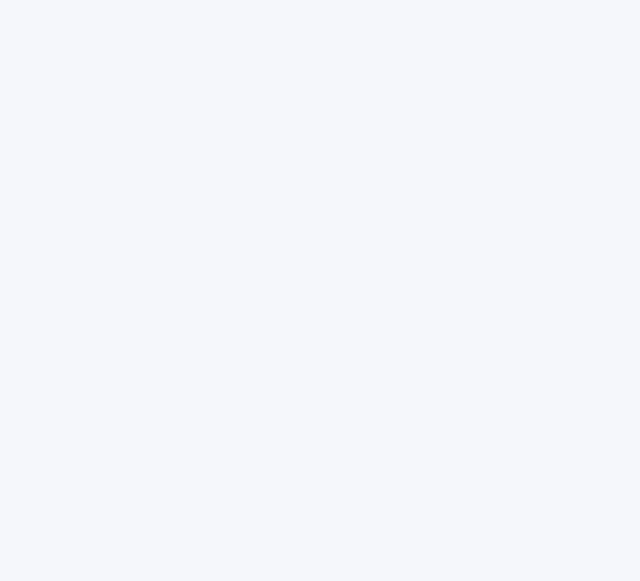
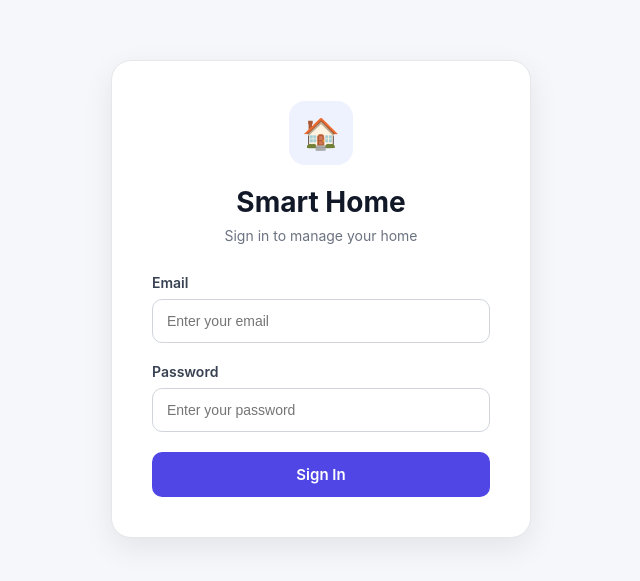
Before and after one commit to Thanu-Venu/smart-home-monitoring-system, a React (Vite) app in the folder websimulator/: page /login in a window 1280 px wide. Before the commit this address had no page. Shown: the part 101-682 px from the top of the page, without its empty margins (319-959 px from the left). Built offline with nearby package versions, Linux system fonts and the light colour scheme.

Commit message:
User Authentication Updated for Web Simulator

```diff
--- a/websimulator/src/App.jsx
+++ b/websimulator/src/App.jsx
@@ -1,5 +1,6 @@
 import{ BrowserRouter, Routes, Route, Navigate, } from "react-router-dom";
 
+import Login from "./pages/Login";
 import Dashboard from "./pages/Dashboard";
 import Floors from "./pages/Floors";
 import FloorDetails from "./pages/FloorDetails";
@@ -12,9 +13,14 @@ function App() {
   return (
     <BrowserRouter>
     <Routes>
+
       <Route
           path="/"
-          element={<Navigate to="/dashboard" replace />}
+          element={<Navigate to="/login" replace />}
+      />
+      <Route
+        path="/login"
+        element={<Login />}
       />
       <Route
           path="/dashboard"
--- a/websimulator/src/components/Header.jsx
+++ b/websimulator/src/components/Header.jsx
@@ -1,4 +1,6 @@
 function Header({ homeName }) {
+  const avatarLetter =
+    homeName?.trim()?.charAt(0)?.toUpperCase() || "H";
   return (
     <header className="header">
       <div>
@@ -10,7 +12,7 @@ function Header({ homeName }) {
         <button className="icon-button">🔔</button>
 
         <div className="profile">
-          <div className="avatar">P</div>
+          <div className="avatar">{avatarLetter}</div>
 
           <div>
             <strong>Owner</strong>
--- a/websimulator/src/components/Sidebar.jsx
+++ b/websimulator/src/components/Sidebar.jsx
@@ -1,6 +1,25 @@
-import { NavLink } from "react-router-dom";
+import { signOut } from "firebase/auth";
+import { useNavigate, NavLink } from "react-router-dom";
+
+import { auth } from "../firebase/firebaseConfig";
+
 
 function Sidebar() {
+  const navigate = useNavigate();
+
+const handleLogout = async () => {
+  try {
+    await signOut(auth);
+
+    console.log("User logged out");
+
+    navigate("/login");
+
+  } catch (error) {
+    console.error("Logout failed:", error);
+  }
+};
+
   return (
     <aside className="sidebar">
       <div className="logo">
@@ -66,6 +85,13 @@ function Sidebar() {
             <small>All systems operational</small>
           </div>
         </div>
+            <button
+                className="logout-button"
+                onClick={handleLogout}
+            >
+                <span className="logout-icon">↪</span>
+                  Logout
+            </button>
       </div>
     </aside>
   );
--- a/websimulator/src/firebase/firebaseConfig.js
+++ b/websimulator/src/firebase/firebaseConfig.js
@@ -1,5 +1,6 @@
 import { initializeApp } from "firebase/app";
 import { getDatabase } from "firebase/database";
+import { getAuth } from "firebase/auth";
 
 const firebaseConfig = {
   apiKey: "AIzaSyCtZl1SiWzx8qT__tTC-Md0aaJJ3kl-dsE",
@@ -14,3 +15,4 @@ const firebaseConfig = {
 const app = initializeApp(firebaseConfig);
 
 export const db = getDatabase(app);
+export const auth = getAuth(app);
--- a/websimulator/src/index.css
+++ b/websimulator/src/index.css
@@ -18,6 +18,214 @@ a {
 .app-layout {
   display: flex;
   min-height: 100vh;
+}
+
+/* =========================
+   LOGIN PAGE
+========================= */
+
+.login-page {
+  min-height: 100vh;
+  display: flex;
+  align-items: center;
+  justify-content: center;
+  padding: 24px;
+  background: #f5f7fb;
+}
+
+
+/* Login Card */
+
+.login-card {
+  width: 100%;
+  max-width: 420px;
+  padding: 40px;
+  background: #ffffff;
+  border: 1px solid #e5e7eb;
+  border-radius: 20px;
+  box-shadow: 0 10px 30px rgba(0, 0, 0, 0.08);
+}
+
+
+/* Icon */
+
+.login-icon {
+  width: 64px;
+  height: 64px;
+  margin: 0 auto 20px;
+
+  display: flex;
+  align-items: center;
+  justify-content: center;
+
+  font-size: 30px;
+
+  background: #eef2ff;
+  border-radius: 16px;
+}
+
+
+/* Heading */
+
+.login-card h1 {
+  margin: 0;
+  text-align: center;
+
+  font-size: 28px;
+  font-weight: 700;
+  color: #111827;
+}
+
+
+/* Description */
+
+.login-card > p {
+  margin: 8px 0 30px;
+
+  text-align: center;
+
+  font-size: 14px;
+  color: #6b7280;
+}
+
+
+/* Form */
+
+.login-card form {
+  display: flex;
+  flex-direction: column;
+  gap: 20px;
+}
+
+
+/* Form Group */
+
+.form-group {
+  display: flex;
+  flex-direction: column;
+  gap: 8px;
+}
+
+
+/* Labels */
+
+.form-group label {
+  font-size: 14px;
+  font-weight: 600;
+  color: #374151;
+}
+
+
+/* Inputs */
+
+.form-group input {
+  width: 100%;
+  box-sizing: border-box;
+
+  padding: 13px 14px;
+
+  font-size: 14px;
+
+  border: 1px solid #d1d5db;
+  border-radius: 10px;
+
+  outline: none;
+
+  background: #ffffff;
+
+  transition: border-color 0.2s ease,
+              box-shadow 0.2s ease;
+}
+
+
+/* Input Focus */
+
+.form-group input:focus {
+  border-color: #6366f1;
+
+  box-shadow:
+    0 0 0 3px rgba(99, 102, 241, 0.12);
+}
+
+
+/* Login Button */
+
+.login-card button {
+  width: 100%;
+
+  padding: 13px 16px;
+
+  border: none;
+  border-radius: 10px;
+
+  background: #4f46e5;
+  color: #ffffff;
+
+  font-size: 15px;
+  font-weight: 600;
+
+  cursor: pointer;
+
+  transition:
+    background 0.2s ease,
+    transform 0.2s ease;
+}
+
+
+/* Button Hover */
+
+.login-card button:hover {
+  background: #4338ca;
+}
+
+
+/* Button Click */
+
+.login-card button:active {
+  transform: translateY(1px);
+}
+
+
+/* Disabled */
+
+.login-card button:disabled {
+  opacity: 0.6;
+  cursor: not-allowed;
+}
+
+
+/* Error */
+
+.login-error {
+  margin: -5px 0 0;
+
+  padding: 10px 12px;
+
+  border-radius: 8px;
+
+  background: #fef2f2;
+  color: #dc2626;
+
+  font-size: 13px;
+}
+
+
+/* Mobile */
+
+@media (max-width: 480px) {
+
+  .login-page {
+    padding: 16px;
+  }
+
+  .login-card {
+    padding: 30px 24px;
+  }
+
+  .login-card h1 {
+    font-size: 24px;
+  }
+
 }
 
 /* Sidebar */
@@ -102,6 +310,56 @@ a {
 
 .sidebar-bottom {
   margin-top: auto;
+}
+
+.logout-button {
+  width: 100%;
+  margin-top: 18px;
+
+  display: flex;
+  align-items: center;
+  justify-content: center;
+  gap: 8px;
+
+  padding: 11px 14px;
+
+  border: 1px solid #e5e7eb;
+  border-radius: 10px;
+
+  background: #ffffff;
+  color: #dc2626;
+
+  font-size: 14px;
+  font-weight: 600;
+
+  cursor: pointer;
+
+  transition: all 0.2s ease;
+}
+.logout-icon {
+  width: 25px;
+  height: 25px;
+
+  display: flex;
+  align-items: center;
+  justify-content: center;
+
+  border-radius: 50px;
+
+  background: #dc2626;
+  color: white;
+
+  font-size: 18px;
+  font-weight: 600;
+}
+
+.logout-button:hover {
+  background: #fef2f2;
+  border-color: #fecaca;
+}
+
+.logout-button:active {
+  transform: translateY(1px);
 }
 
 .connection-status {
--- /dev/null
+++ b/websimulator/src/pages/Login.jsx
@@ -0,0 +1,118 @@
+import { useState } from "react";
+import { signInWithEmailAndPassword } from "firebase/auth";
+import { useNavigate } from "react-router-dom";
+
+import { auth } from "../firebase/firebaseConfig";
+
+function Login() {
+  const navigate = useNavigate();
+
+  const [email, setEmail] = useState("");
+  const [password, setPassword] = useState("");
+
+  const [error, setError] = useState("");
+  const [loading, setLoading] = useState(false);
+
+  const handleLogin = async (event) => {
+    event.preventDefault();
+
+    setError("");
+    setLoading(true);
+
+    try {
+      const result = await signInWithEmailAndPassword(
+        auth,
+        email,
+        password
+      );
+
+      console.log("Login successful");
+      console.log("User UID:", result.user.uid);
+
+      navigate("/dashboard");
+
+    } catch (error) {
+      console.error("Login failed:", error);
+
+      setError(
+        "Invalid email or password. Please try again."
+      );
+
+    } finally {
+      setLoading(false);
+    }
+  };
+
+  return (
+    <div className="login-page">
+
+      <div className="login-card">
+
+        <div className="login-icon">
+          🏠
+        </div>
+
+        <h1>Smart Home</h1>
+
+        <p>
+          Sign in to manage your home
+        </p>
+
+        <form onSubmit={handleLogin}>
+
+          <div className="form-group">
+
+            <label>Email</label>
+
+            <input
+              type="email"
+              value={email}
+              onChange={(event) =>
+                setEmail(event.target.value)
+              }
+              placeholder="Enter your email"
+              required
+            />
+
+          </div>
+
+          <div className="form-group">
+
+            <label>Password</label>
+
+            <input
+              type="password"
+              value={password}
+              onChange={(event) =>
+                setPassword(event.target.value)
+              }
+              placeholder="Enter your password"
+              required
+            />
+
+          </div>
+
+          {error && (
+            <p className="login-error">
+              {error}
+            </p>
+          )}
+
+          <button
+            type="submit"
+            disabled={loading}
+          >
+            {loading
+              ? "Signing in..."
+              : "Sign In"}
+          </button>
+
+        </form>
+
+      </div>
+
+    </div>
+  );
+}
+
+export default Login;
--- a/websimulator/src/services/homeService.js
+++ b/websimulator/src/services/homeService.js
@@ -1,15 +1,79 @@
-import { ref, onValue, update } from "firebase/database";
-import { db } from "../firebase/firebaseConfig";
+import { ref, onValue, update, query, orderByChild,equalTo } from "firebase/database";
+import { onAuthStateChanged, } from "firebase/auth";
+import { db, auth, } from "../firebase/firebaseConfig";
 
 
 
 export const listenToHomes = (callback) => {
-  const homeRef = ref(db, "homes");
+  let databaseUnsubscribe = null;
 
-  return onValue(homeRef, (snapshot) => {
-    const data = snapshot.val();
-    callback(data);
-  });
+    const authUnsubscribe =
+    onAuthStateChanged(
+      auth,
+      (user) => {
+         console.log("AUTH USER:", user);
+
+        // No user logged in
+        if (!user) {
+           console.log("NO USER LOGGED IN");
+
+          if (databaseUnsubscribe) {
+            databaseUnsubscribe();
+            databaseUnsubscribe = null;
+          }
+
+          callback(null);
+          return;
+        }
+
+        console.log(
+          "Logged-in User UID:",
+          user.uid
+        );
+
+
+        // Query homes using ownerId
+        const homesQuery = query(
+          ref(db, "homes"),
+          orderByChild("ownerId"),
+          equalTo(user.uid)
+        );
+
+        console.log("QUERY OWNER ID:", user.uid);
+
+        // Listen for realtime changes
+        databaseUnsubscribe =
+          onValue(
+            homesQuery,
+            (snapshot) => {
+
+              const data =
+                snapshot.val();
+
+              console.log(
+                "User Homes:",
+                data
+              );
+
+              callback(data);
+
+            }
+          );
+
+      }
+    );
+
+
+  // Cleanup
+  return () => {
+
+    authUnsubscribe();
+
+    if (databaseUnsubscribe) {
+      databaseUnsubscribe();
+    }
+
+  };
 };
 
 // Update device ON/OFF status
```
